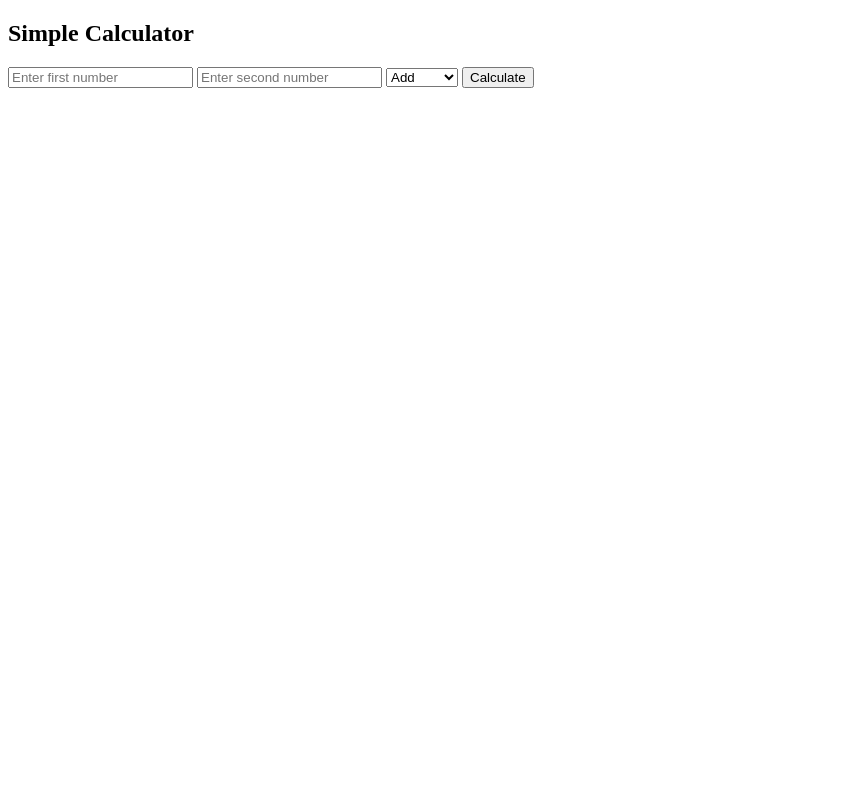
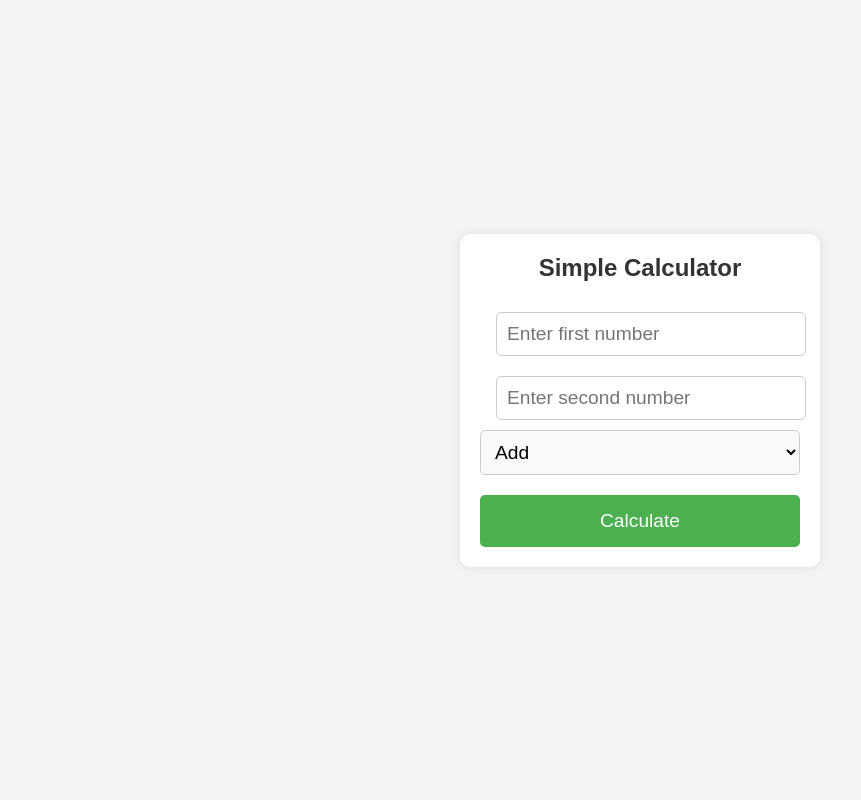
Before and after one commit to antariksha2001/Python-based-calculator, a Python web app: template templates/index.html in a window 1280 px wide. Shown: the whole page, without its empty margins (0-861 px from the left). Run offline with Jinja, Linux system fonts and the light colour scheme; the template is opened without the code that fills it, so the values that code supplies are empty.

Commit message:
Update index.html

```diff
--- a/templates/index.html
+++ b/templates/index.html
@@ -4,8 +4,69 @@
     <meta charset="UTF-8">
     <meta name="viewport" content="width=device-width, initial-scale=1.0">
     <title>Simple Calculator</title>
+    <style>
+        body {
+            font-family: Arial, sans-serif;
+            background-color: #f4f4f4;
+            display: flex;
+            justify-content: center;
+            align-items: center;
+            height: 100vh;
+            margin: 0;
+        }
+        .calculator {
+            background-color: #fff;
+            padding: 20px;
+            border-radius: 10px;
+            box-shadow: 0 0 10px rgba(0, 0, 0, 0.1);
+            width: 320px;
+        }
+        .calculator h2 {
+            margin: 0 0 20px;
+            text-align: center;
+            color: #333;
+        }
+        .calculator input[type="number"] {
+            width: 90%;
+            padding: 10px;
+            margin: 10px 5%;
+            border: 1px solid #ccc;
+            border-radius: 5px;
+            font-size: 1.2em;
+        }
+        .calculator select {
+            width: 100%;
+            padding: 10px;
+            margin-bottom: 20px;
+            border: 1px solid #ccc;
+            border-radius: 5px;
+            font-size: 1.2em;
+            background-color: #f9f9f9;
+        }
+        .calculator button {
+            width: 100%;
+            padding: 15px;
+            border: none;
+            border-radius: 5px;
+            background-color: #4CAF50;
+            color: white;
+            font-size: 1.2em;
+            cursor: pointer;
+            transition: background-color 0.3s ease;
+        }
+        .calculator button:hover {
+            background-color: #45a049;
+        }
+        .calculator h3 {
+            text-align: center;
+            margin-top: 20px;
+            font-size: 1.5em;
+            color: #333;
+        }
+    </style>
 </head>
 <body>
+    <div class="calculator">
         <h2>Simple Calculator</h2>
         <form method="post">
             <input type="number" name="num1" placeholder="Enter first number" required>
@@ -21,5 +82,6 @@
         {% if result %}
             <h3>Result: {{ result }}</h3>
         {% endif %}
+    </div>
 </body>
 </html>
```
Lines whose indentation alone changed are shown as unchanged.
